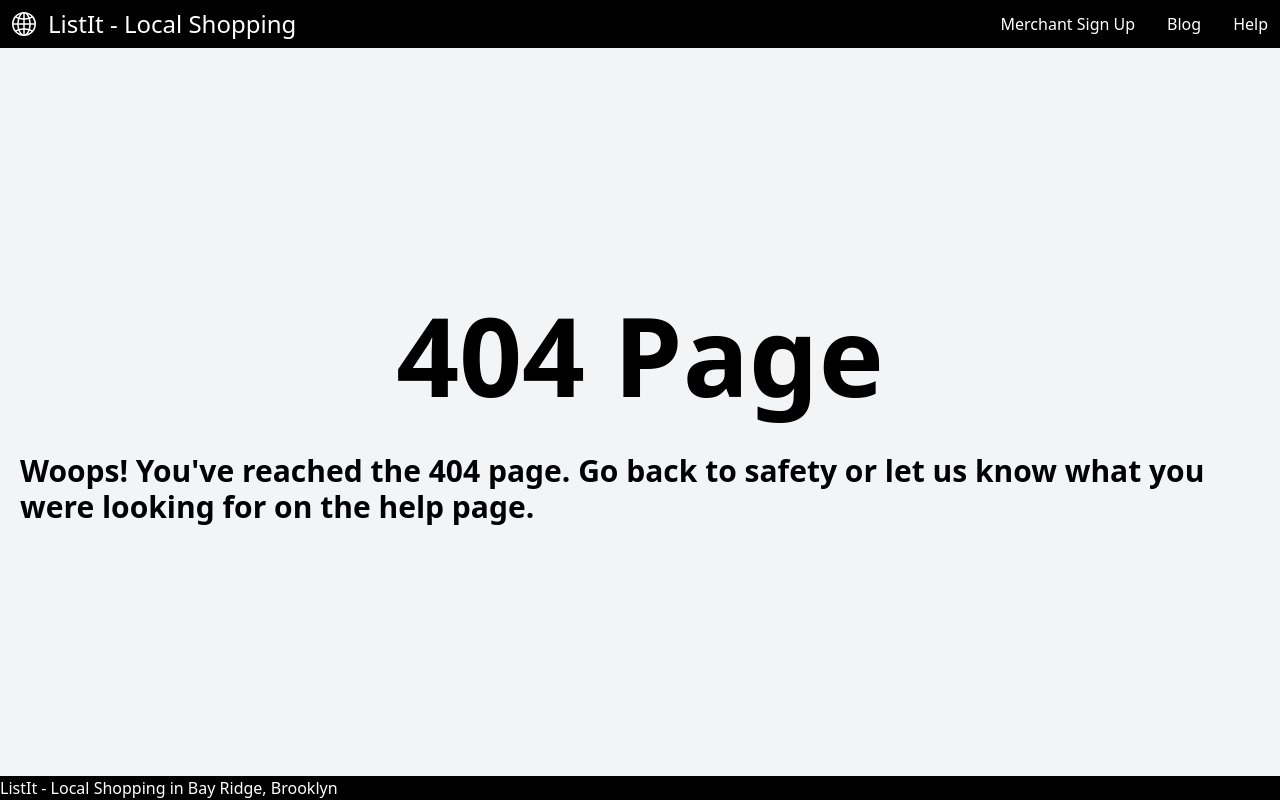
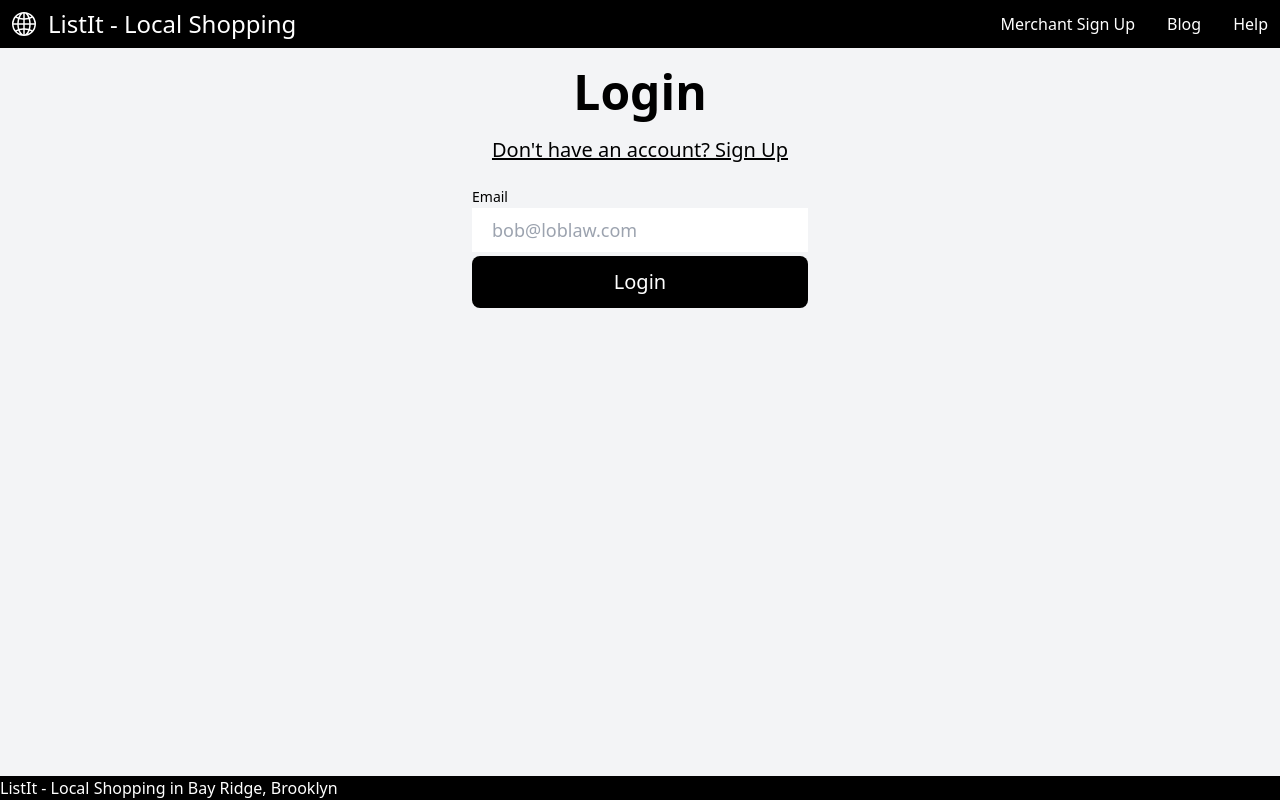
Before and after one commit to jwhubert91/listit-webapp, a Next.js app: page /login in a window 1280 px wide. Before the commit this address had no page. Built offline with nearby package versions, Linux system fonts and the light colour scheme.

Commit message:
start login page

```diff
--- a/components/input.tsx
+++ b/components/input.tsx
@@ -7,6 +7,7 @@ type Props = {
   containerClassName?: string
   inputClassName?: string
   onChange: (e: React.ChangeEvent<HTMLInputElement>) => void
+  inputType?: "text" | "email" | "password"
 }
 
 function Input({
@@ -16,12 +17,13 @@ function Input({
   inputClassName = "",
   onChange,
   value = "",
+  inputType = "text",
 }: Props) {
   return (
     <div className={`mb-1 text-left ${containerClassName}`}>
       <label className="text-sm">{label}</label>
       <input
-        type="text"
+        type={inputType}
         placeholder={placeholder}
         onChange={(e) => onChange(e)}
         className={`text-lg px-5 py-2 focus:outline-black ${inputClassName}`}
--- /dev/null
+++ b/pages/login.tsx
@@ -0,0 +1,43 @@
+import React from "react"
+import Layout from "@/components/layout"
+import { HeadDataProps } from "@/types/headData"
+import Link from "next/link"
+import Input from "@/components/input"
+import { BlackButton } from "@/components/buttons"
+import { PAGE_PATHS } from "@/utilities/constants"
+
+type Props = {}
+
+function Login({}: Props) {
+  const headData: HeadDataProps = {
+    pageTitle: "Login",
+    pageDescription: "Log in to your ListIt account",
+  }
+  return (
+    <Layout headData={headData}>
+      <div className="flex-1 flex flex-col text-center items-center py-5">
+        <h1 className="text-5xl font-bold mb-5">Login</h1>
+        <Link href={PAGE_PATHS.LOGIN} className="text-xl underline mb-5">
+          Don't have an account? Sign Up
+        </Link>
+        <div className="w-full max-w-[500px]">
+          <Input
+            onChange={(e) => console.log(e.target.value)}
+            containerClassName="w-full"
+            inputClassName="w-full"
+            placeholder="bob@loblaw.com"
+            label="Email"
+          />
+          <BlackButton
+            onButtonPress={() => console.log("submit")}
+            className="w-full text-xl"
+          >
+            Login
+          </BlackButton>
+        </div>
+      </div>
+    </Layout>
+  )
+}
+
+export default Login
--- a/pages/merchant/index.tsx
+++ b/pages/merchant/index.tsx
@@ -25,10 +25,7 @@ function MerchantSignUp({}: Props) {
             `}
           </p>
         </div>
-        <Link
-          href={PAGE_PATHS.MERCHANT_LOGIN}
-          className="text-xl underline mb-5"
-        >
+        <Link href={PAGE_PATHS.LOGIN} className="text-xl underline mb-5">
           Already have an account? Log In
         </Link>
         <div className="w-full max-w-[500px]">
--- a/pages/merchants.tsx
+++ /dev/null
@@ -1,53 +0,0 @@
-import React from "react"
-import Layout from "@/components/layout"
-import { HeadDataProps } from "@/types/headData"
-
-type Props = {}
-
-function Merchants({}: Props) {
-  const headData: HeadDataProps = {
-    pageTitle: "Merchant Sign Up",
-    pageDescription:
-      "Sign up your small business to begin selling online to local customers today",
-  }
-  return (
-    <Layout headData={headData}>
-      <div className="flex-1 flex flex-col text-center items-center">
-        <h1 className="text__headerMassive mb-5">Merchant Sign Up</h1>
-        <div className="blog__container">
-          <p className="mb-10 text-2xl">
-            {`ListIt is the buy-online-pickup-in-store (BOPIS) solution for
-            independent retailers. It's free to make a page and begin selling.
-            We'll never charge you a dime`}
-            <sup className="text-red-500">*</sup>
-          </p>
-        </div>
-        <div className="flex-1 flex flex-col justify-center items-center blog__container">
-          <div className="border-4 border-black p-10 text-center">
-            <h2 className="font-bold text-4xl italic mb-4">
-              Interested in selling with us?
-            </h2>
-            <h4 className="mb-4 text-2xl">
-              Sign up to participate in the beta and be among the first to list
-              your business online for free.
-            </h4>
-            <h3 className="font-bold text-2xl">
-              Email us to join the beta:{" "}
-              <a href="mailto:james@listit.one" target="_blank">
-                james@listit.one
-              </a>
-            </h3>
-          </div>
-        </div>
-        <p className="text-sm">
-          <sup className="text-red-500">*</sup> ListIt generates revenue by
-          adding a miniscule amount to the online sale price when a purchase is
-          made. We are currently under development but will be releasing to a
-          select group of South Brooklyn retailers April 2023.
-        </p>
-      </div>
-    </Layout>
-  )
-}
-
-export default Merchants
--- a/utilities/constants.ts
+++ b/utilities/constants.ts
@@ -1,7 +1,7 @@
 export const PAGE_PATHS = {
   HOME: "/",
   BLOG: "/blog",
+  LOGIN: "/login",
   MERCHANT_SIGN_UP: "/merchant",
-  MERCHANT_LOGIN: "/merchant/login",
   CONTACT: "/contact",
 }
```
